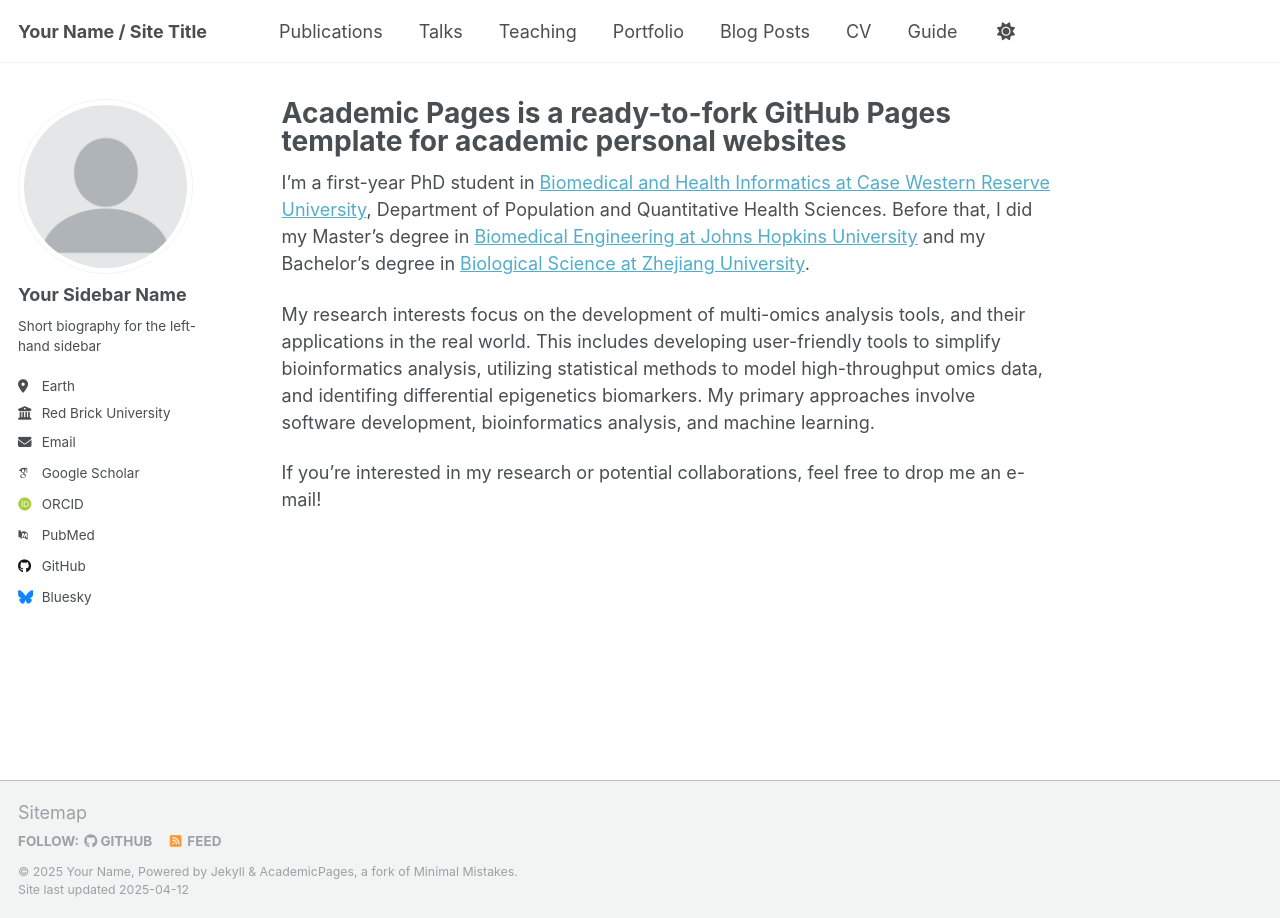
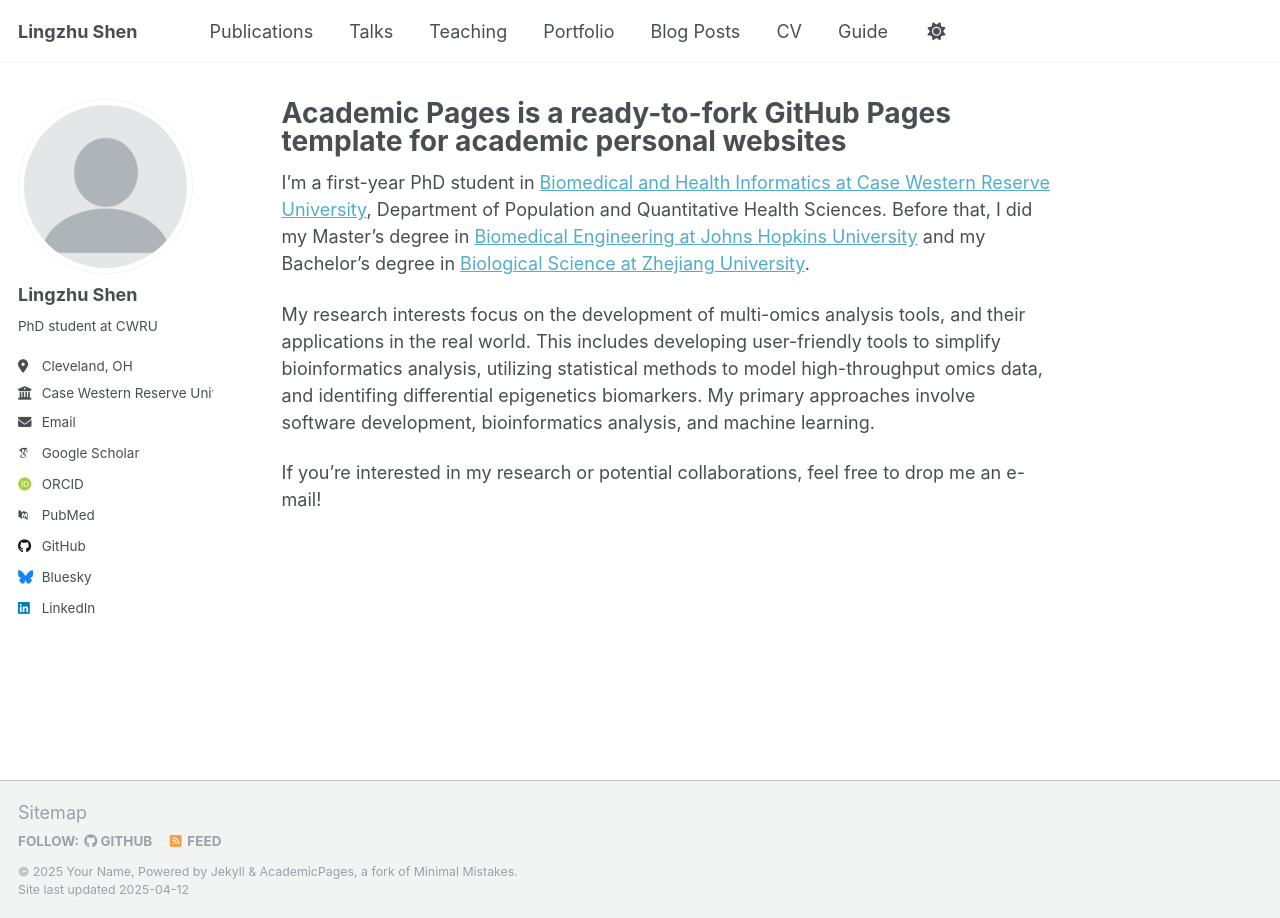
Before and after one commit to lingzhuu/lingzhuu.github.io, a Jekyll site: the page built from _pages/about.md, in a window 1280 px wide. Built offline with Jekyll 4.4.1, drawn with Linux system fonts in a browser that asks for light colours; some web fonts are replaced.

Commit message:
Update _config.yml

```diff
--- a/_config.yml
+++ b/_config.yml
@@ -9,13 +9,13 @@
 # Basic Site Settings
 locale                   : "en-US"
 site_theme               : "default"
-title                    : "Your Name / Site Title"
+title                    : "Lingzhu Shen"
 title_separator          : "-"
 name                     : &name "Your Name"
 description              : &description "personal description"
-url                      : https://academicpages.github.io # the base hostname & protocol for your site e.g. "https://[your GitHub username].github.io"
+url                      : https:/lingzhuu.github.io
 baseurl                  : "" # the subpath of your site, e.g. "/blog"
-repository               : "academicpages/academicpages.github.io"
+repository               : "lingzhuu/lingzhuu.github.io"
 
 # Site Author - The following control what appear as part of the author content on the side bar.
 #               If a field is blank the icon and link will not appear, otherwise it will be shown.
@@ -23,13 +23,13 @@ repository               : "academicpages/academicpages.github.io"
 author:
   # Biographic information
   avatar           : "profile.png"
-  name             : "Your Sidebar Name"
+  name             : "Lingzhu Shen"
   pronouns         : # example: "she/her"
-  bio              : "Short biography for the left-hand sidebar"
-  location         : "Earth"
-  employer         : "Red Brick University"
+  bio              : "PhD student at CWRU"
+  location         : "Cleveland, OH"
+  employer         : "Case Western Reserve University"
   uri              : # URL
-  email            : "none@example.org"
+  email            : "lxs888@case.edu"
 
   # Academic websites
   arxiv            : # URL - Update with the correct link to your profile
@@ -45,7 +45,7 @@ author:
   bitbucket        : # Username - Update with your username on the site
   codepen          : # Username
   dribbble         : # Username
-  github           : "academicpages"
+  github           : "lingzhuu"
   kaggle           : # Username
   stackoverflow    : # User number or user number and name (i.e., use "1" or "1/jeff-atwood")
 
@@ -59,7 +59,7 @@ author:
   keybase          : # Username
   instagram        : # Username
   lastfm           : # Username
-  linkedin         : # Username
+  linkedin         : "lingzhushen"
   mastodon         : # URL
   medium           : # URL
   pinterest        : # Username
```
